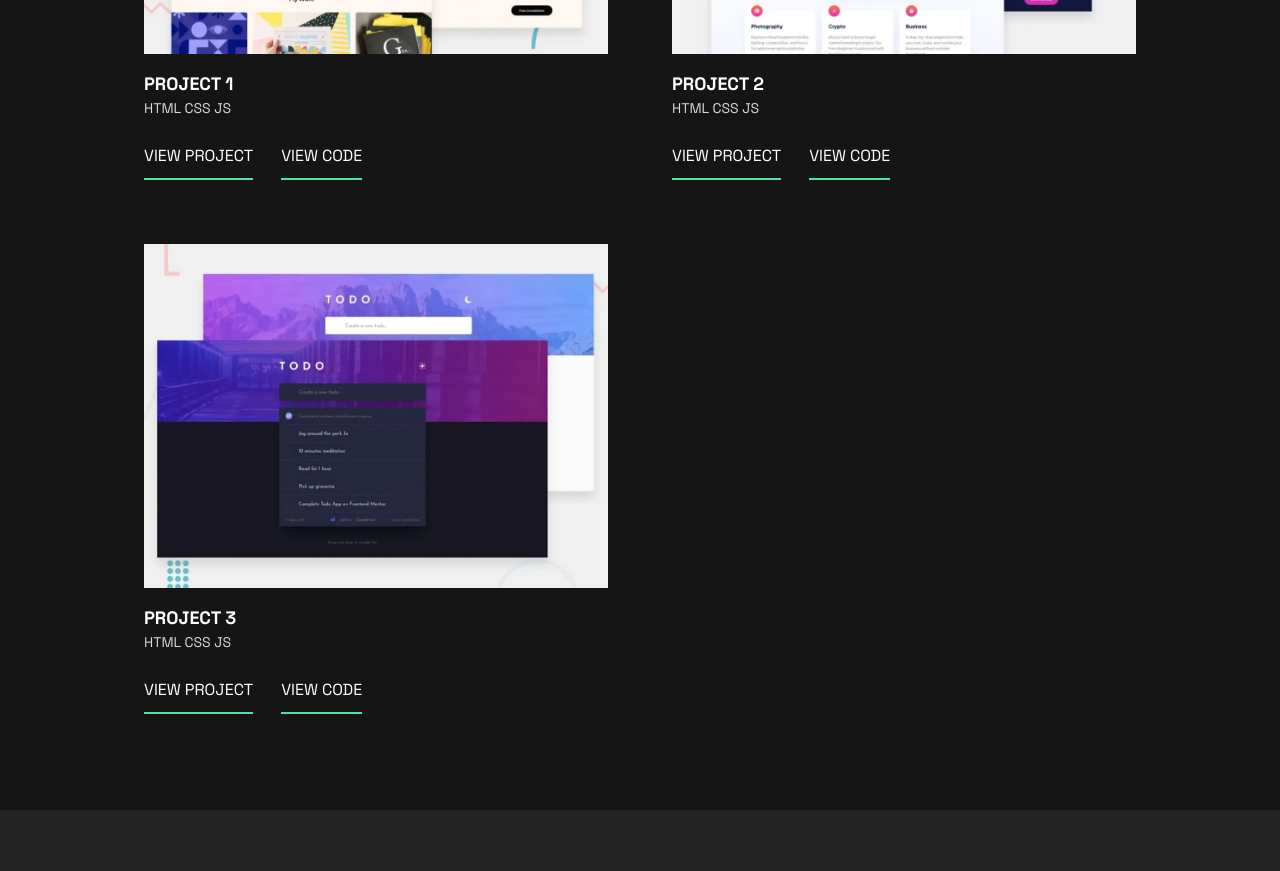
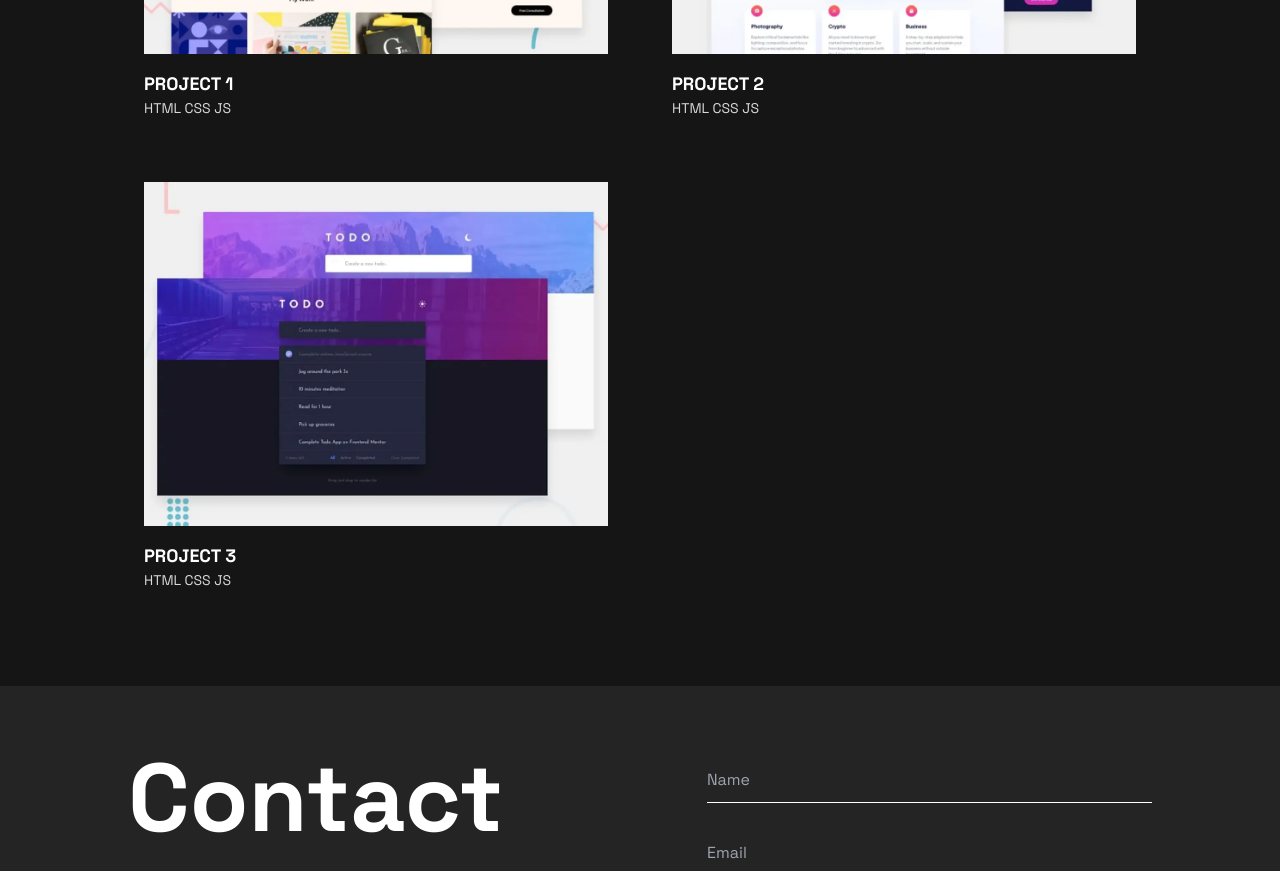
Before and after one commit to lzwingelstein/portfolio, a Next.js app: page / in a window 1280 px wide. Shown: the part 1740-2611 px from the top of the page. Built offline with nearby package versions, Linux system fonts and the light colour scheme.

Commit message:
[feat] Add overlay on project card xl

```diff
--- a/src/components/HeroSection/index.tsx
+++ b/src/components/HeroSection/index.tsx
@@ -1,7 +1,5 @@
 "use client";
 import Image from "next/image";
-import PhotoMobile from "../../assets/images/image-profile-mobile.webp";
-import PhotoTablet from "../../assets/images/image-profile-tablet.webp";
 import PhotoDesktop from "../../assets/images/photo-profile-desktop.jpeg";
 import Rings from "../../assets/images/pattern-rings.svg";
 import Circle from "../../assets/images/pattern-circle.svg";
--- a/src/components/ProjectCard/index.tsx
+++ b/src/components/ProjectCard/index.tsx
@@ -19,17 +19,31 @@ export default function ProjectCard({
 }: ProjectCardProps) {
   return (
     <div className="flex flex-col p-4 ">
+      <div className="relative group overflow-hidden cursor-pointer">
         <Image
           src={image}
           alt={title}
           layout={"responsive"}
           objectFit={"contain"}
+          className="ease-in-out duration-500 group-hover:rotate-6 group-hover:scale-125"
         />
+        <div
+          className="bg-[#00000090] absolute invisible group-hover:visible flex flex-col space-y-4 items-center justify-center"
+          style={{ inset: 0 }}
+        >
+          <ButtonCTA onClick={() => window.open(link, "_blank")}>
+            View Project
+          </ButtonCTA>
+          <ButtonCTA onClick={() => window.open(code, "_blank")}>
+            View Code
+          </ButtonCTA>
+        </div>
+      </div>
       <div className="mt-4">
         <h3 className="text-lg font-bold">{title.toUpperCase()}</h3>
         <p className="text-sm text-gray-500">{stack.toLocaleUpperCase()}</p>
       </div>
-      <div className="flex space-x-7 mt-4">
+      <div className="flex space-x-7 mt-4 xl:hidden">
         <ButtonCTA onClick={() => window.open(link, "_blank")}>
           View Project
         </ButtonCTA>
--- a/tailwind.config.ts
+++ b/tailwind.config.ts
@@ -29,6 +29,12 @@ const config: Config = {
       accent: "#4EE1A0",
     },
   },
+  variants: {
+    extend: {
+      visibility: ["group-hover"],
+    },
+  },
+
   plugins: [],
 };
 export default config;
```
Lines whose indentation alone changed are shown as unchanged.
